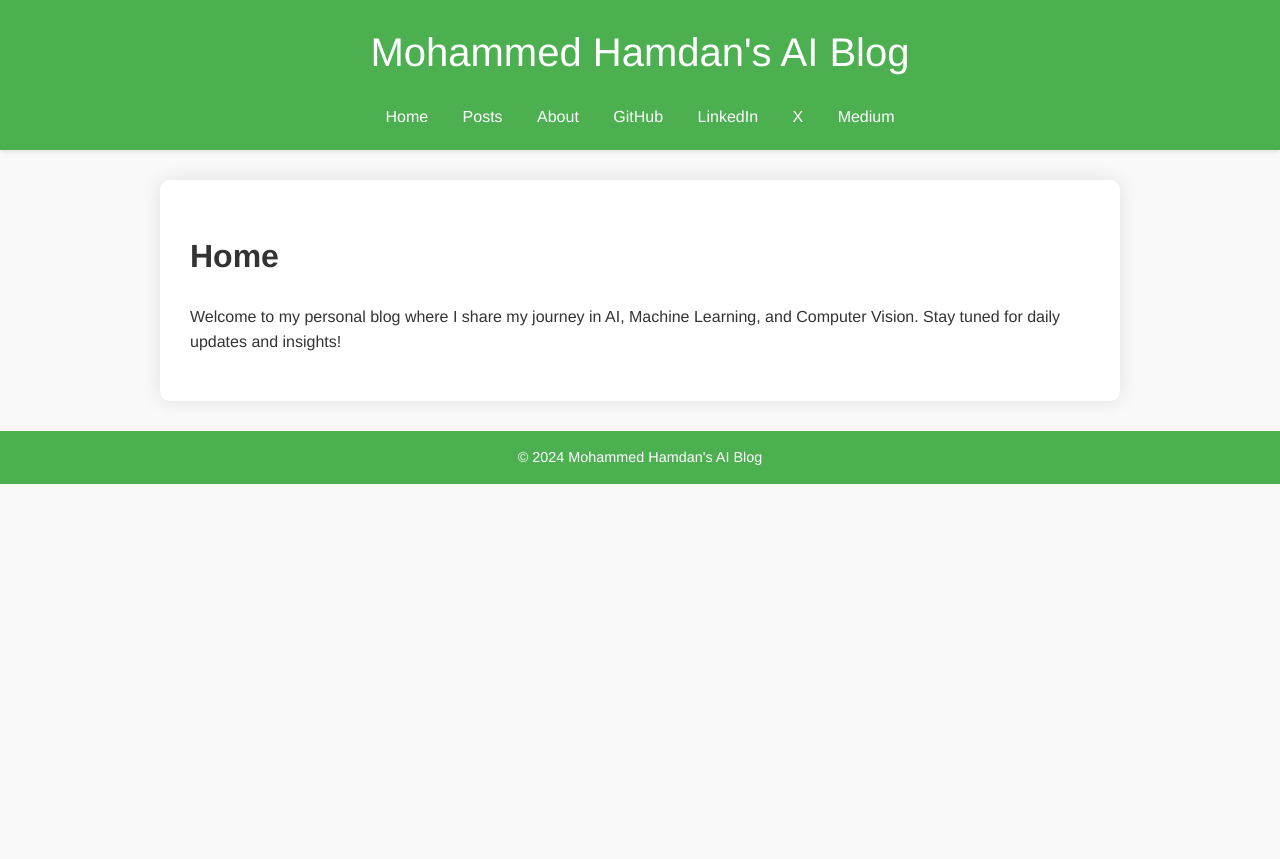
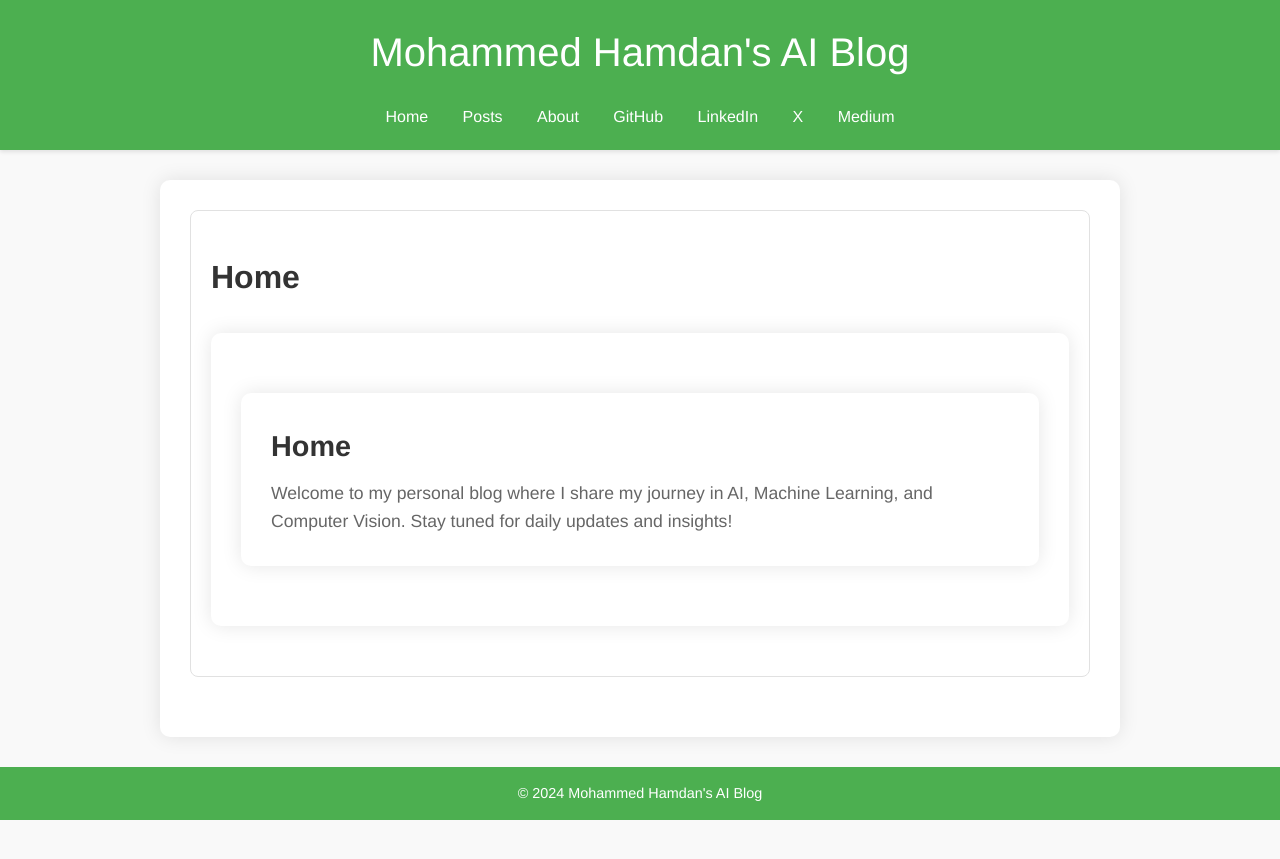
Before and after one commit to MHHamdan/moha, a Jekyll site: the page built from index.md, in a window 1280 px wide. Shown: the top 859 px of the page. Built offline with Jekyll 4.4.1, drawn with Linux system fonts in a browser that asks for light colours.

Commit message:
Enhance the styling and readability of individual posts

```diff
--- a/_layouts/default.html
+++ b/_layouts/default.html
@@ -2,7 +2,7 @@
 <html>
 <head>
   <meta charset="UTF-8">
-  <title>{{ site.title }}</title>
+  <title>{{ page.title }} - {{ site.title }}</title>
   <link rel="stylesheet" href="{{ site.baseurl }}/assets/main.css">
 </head>
 <body>
@@ -17,7 +17,15 @@
     </nav>
   </header>
   <main>
-    {{ content }}
+    <div class="posts">
+      <div class="post">
+        <h1>{{ page.title }}</h1>
+        <p class="post-date"><small><i>{{ page.date | date_to_string }}</i></small></p>
+        <div class="post-content">
+          {{ content }}
+        </div>
+      </div>
+    </div>
   </main>
   <footer>
     <p>© 2024 {{ site.title }}</p>
--- a/assets/main.css
+++ b/assets/main.css
@@ -46,7 +46,7 @@
 }
 
 /* Main Content Areas */
-.home, .posts, .about {
+.home, .posts, .about, .post-content {
   padding: 30px;
   max-width: 900px;
   margin: 30px auto;
@@ -70,50 +70,56 @@
   box-shadow: 0 8px 15px rgba(0, 0, 0, 0.1);
 }
 
-.posts .post h2 {
+.posts .post h2,
+.post-content h1 {
   margin: 0 0 10px;
   font-size: 1.8em;
   color: #4CAF50;
   transition: color 0.3s;
 }
 
-.posts .post h2 a {
+.posts .post h2 a,
+.post-content h1 {
   text-decoration: none;
   color: inherit;
 }
 
-.posts .post h2 a:hover {
+.posts .post h2 a:hover,
+.post-content h1:hover {
   color: #388E3C;
 }
 
-.posts .post p {
+.posts .post p,
+.post-content p {
   margin: 10px 0 0;
   font-size: 1.1em;
   color: #666;
 }
 
-.posts .post small {
+.posts .post small,
+.post-content .post-date {
   display: block;
   margin-bottom: 10px;
   color: #aaa;
 }
 
-.posts .post .post-content {
-  display: none;
-  margin-top: 10px;
+.post-content img {
+  max-width: 100%;
+  border-radius: 10px;
+  margin: 20px 0;
 }
 
-.posts .post .toggle-button {
-  display: block;
-  margin-top: 10px;
-  color: #4CAF50;
-  cursor: pointer;
-  text-decoration: none;
-  font-weight: 500;
+.post-content blockquote {
+  border-left: 5px solid #4CAF50;
+  padding-left: 10px;
+  color: #555;
+  font-style: italic;
 }
 
-.posts .post .toggle-button:hover {
-  color: #388E3C;
+.post-content code {
+  background: #f4f4f4;
+  padding: 2px 5px;
+  border-radius: 3px;
 }
 
 /* Footer */
```
